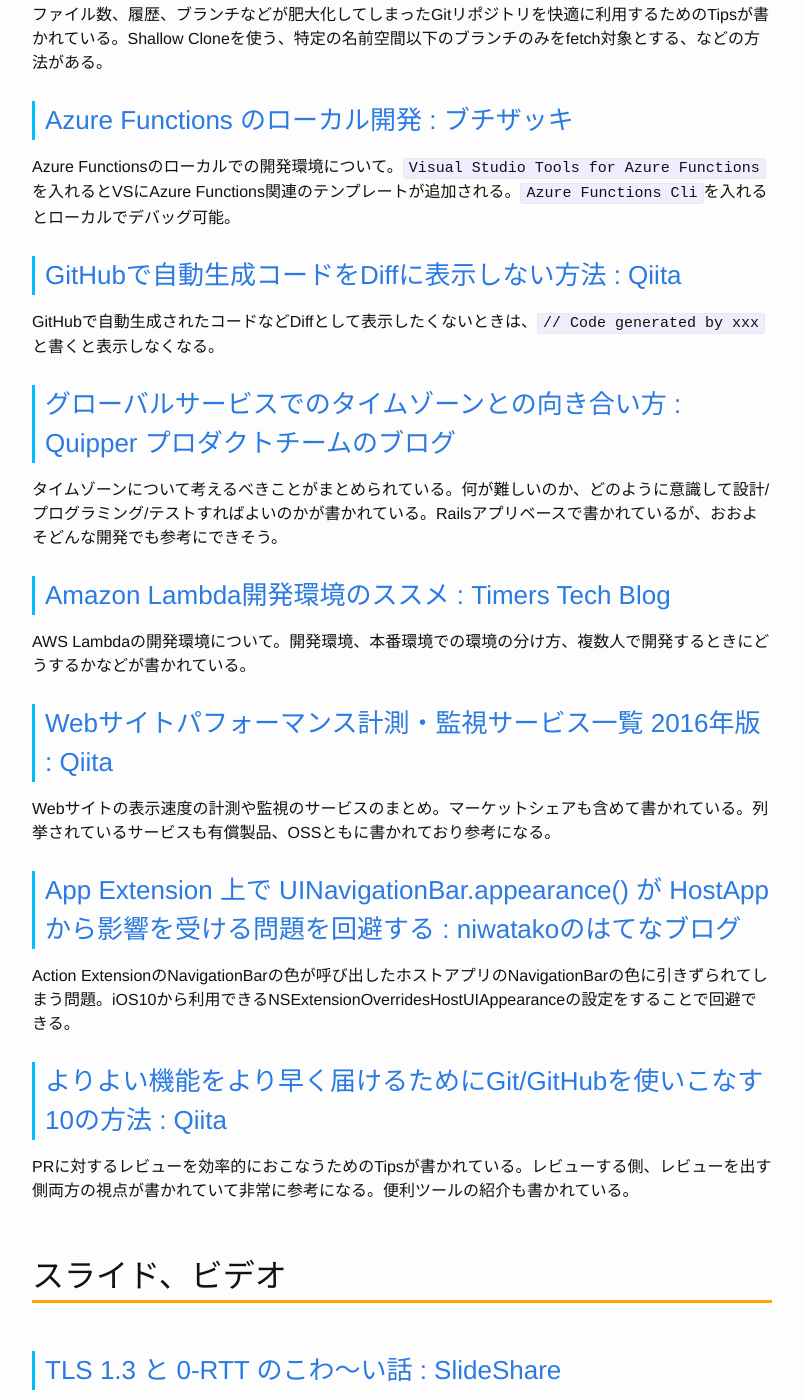
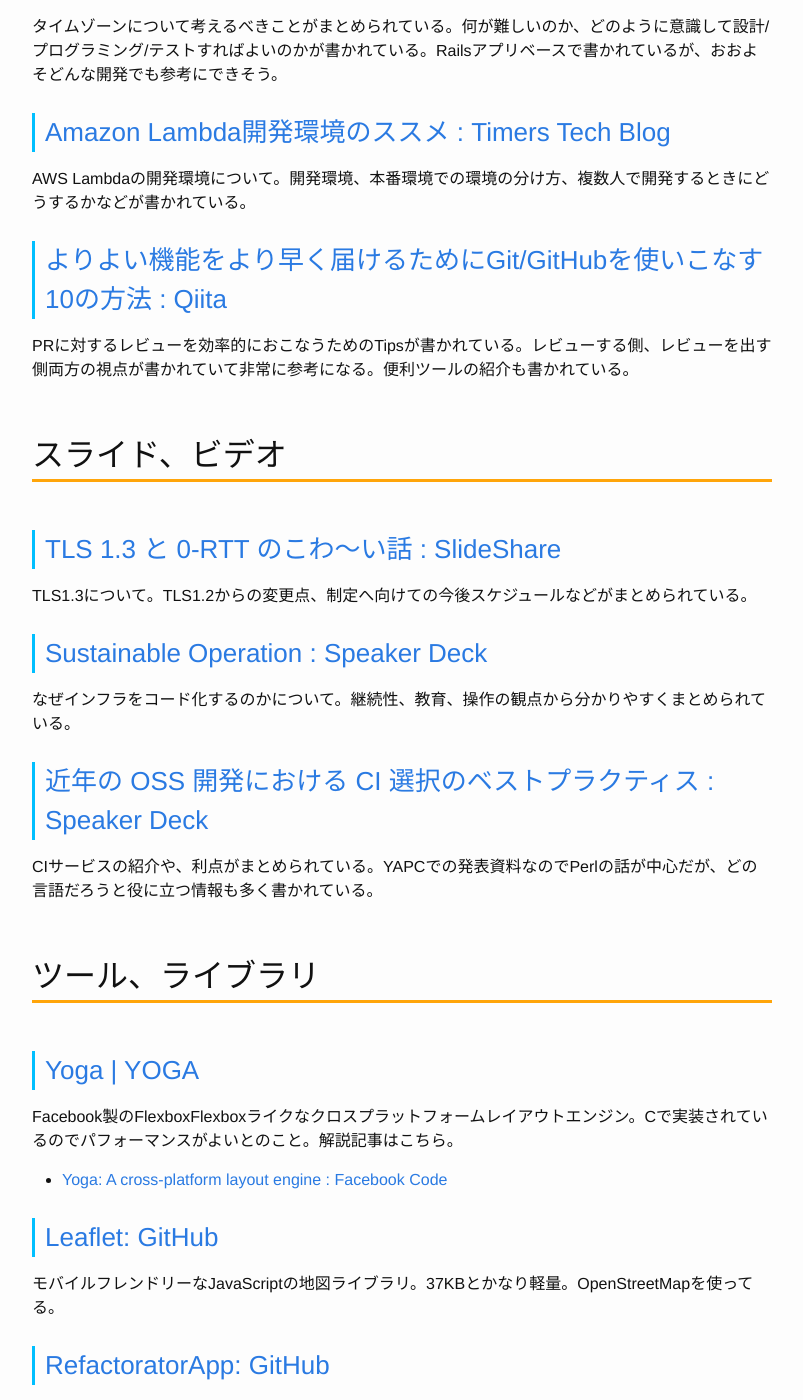
Before and after one commit to Gather-Tech/Gather-Tech.github.io, a Jekyll site: the page built from _posts/2016/2016-12-12-Gather24.md, in a window 1280 px wide and 1400 px high, scrolled down 2497 px. Shown: the whole window, without its empty margins (238-1041 px from the left). Built offline with Jekyll 4.4.1, drawn with Linux system fonts in a browser that asks for light colours; some of the changed text lies outside the part shown.

Commit message:
記事を減らした

```diff
--- a/_posts/2016/2016-12-12-Gather24.md
+++ b/_posts/2016/2016-12-12-Gather24.md
@@ -49,14 +49,6 @@
 
 先日発表されたAWS Step Functionsについて。Step Functionとは何か、何が嬉しくなるのか、実際のチュートリアルが書かれている。また、最後に問題点についても書かれている。1度作ったステートマシンの修正が大変、複雑なフローになるとJSONでの定義のメンテが大変、コストの見積もりが難しいなどが挙げられている。
 
-### [Using AWS Lambda to call and text you when your servers are down](https://thisdata.com/blog/using-aws-lambda-to-call-and-text-you-when-your-servers-are-down/)
-
-AWS CloudWatch, SNS, and Lambdasを利用してサーバーダウン時にSMSや電話で通知する仕組みの作り方について。
-
-### [Chrome拡張の権限でどこまで（悪いことを）できるのか？とその対策【デモあり】 : Qiita](http://qiita.com/tksugimoto/items/0e9ada7efc3b6570e10c)
-
-Chrome拡張の権限の種類、その権限で何ができるのかがまとめられている。対策方法についてもユーザー目線、開発者目線の両方で書かれていて分かりやすい。
-
 ### [明日から出来る重い Gitレポジトリへの対抗策 : Qiita](http://qiita.com/aeroastro/items/9ed7a41f52362b31a01c)
 
 ファイル数、履歴、ブランチなどが肥大化してしまったGitリポジトリを快適に利用するためのTipsが書かれている。Shallow Cloneを使う、特定の名前空間以下のブランチのみをfetch対象とする、などの方法がある。
@@ -65,10 +57,6 @@
 
 Azure Functionsのローカルでの開発環境について。`Visual Studio Tools for Azure Functions`を入れるとVSにAzure Functions関連のテンプレートが追加される。`Azure Functions Cli`を入れるとローカルでデバッグ可能。
 
-### [GitHubで自動生成コードをDiffに表示しない方法 : Qiita](http://qiita.com/kyoh86/items/0d9f70d9970ae086f0ce)
-
-GitHubで自動生成されたコードなどDiffとして表示したくないときは、`// Code generated by xxx`と書くと表示しなくなる。
-
 ### [グローバルサービスでのタイムゾーンとの向き合い方 : Quipper プロダクトチームのブログ](http://quipper.hatenablog.com/entry/2016/12/05/090000)
 
 タイムゾーンについて考えるべきことがまとめられている。何が難しいのか、どのように意識して設計/プログラミング/テストすればよいのかが書かれている。Railsアプリベースで書かれているが、おおよそどんな開発でも参考にできそう。
@@ -76,14 +64,6 @@
 ### [Amazon Lambda開発環境のススメ : Timers Tech Blog](http://techblog.timers-inc.com/entry/lambda-development)
 
 AWS Lambdaの開発環境について。開発環境、本番環境での環境の分け方、複数人で開発するときにどうするかなどが書かれている。
-
-### [Webサイトパフォーマンス計測・監視サービス一覧 2016年版 : Qiita](http://qiita.com/takehora/items/795486f496245b21ce64)
-
-Webサイトの表示速度の計測や監視のサービスのまとめ。マーケットシェアも含めて書かれている。列挙されているサービスも有償製品、OSSともに書かれており参考になる。
-
-### [App Extension 上で UINavigationBar.appearance() が HostApp から影響を受ける問題を回避する : niwatakoのはてなブログ](http://niwatako.hatenablog.jp/entry/2016/12/06/070000)
-
-Action ExtensionのNavigationBarの色が呼び出したホストアプリのNavigationBarの色に引きずられてしまう問題。iOS10から利用できるNSExtensionOverridesHostUIAppearanceの設定をすることで回避できる。
 
 ### [よりよい機能をより早く届けるためにGit/GitHubを使いこなす10の方法 : Qiita](http://qiita.com/kompiro/items/7354ab9d47e8eb29569f)
 
@@ -103,10 +83,6 @@
 
 CIサービスの紹介や、利点がまとめられている。YAPCでの発表資料なのでPerlの話が中心だが、どの言語だろうと役に立つ情報も多く書かれている。
 
-### [Awesome React - The best React videos on the web](https://www.awesomereact.com/)
-
-Reactに関するセッションビデオのまとめ。
-
 ## ツール、ライブラリ
 
 ### [Yoga | YOGA](https://facebook.github.io/yoga/)
@@ -119,10 +95,6 @@
 
 モバイルフレンドリーなJavaScriptの地図ライブラリ。37KBとかなり軽量。OpenStreetMapを使ってる。
 
-### [FileExplorer: GitHub](https://github.com/augustyniak/FileExplorer)
-
-iOS9以上で利用可能なファイルエクスプローラーのViewライブラリ。ファイルの選択、削除が可能。
-
 ### [RefactoratorApp: GitHub](https://github.com/johnno1962/RefactoratorApp)
 
 XcodeにSwiftのリファクタリング機能を追加するプラグイン。リファクタリングといってもとりあえず名前の変更ができるだけ。
@@ -130,10 +102,6 @@
 ### [pulltorefresh.js: GitHub](https://github.com/BoxFactura/pulltorefresh.js)
 
 JavaScriptのpull-to-refreshライブラリ。依存関係が無く使い方もシンプル。
-
-## 書籍
-
-
 
 ## サービス、アプリ
 
```
